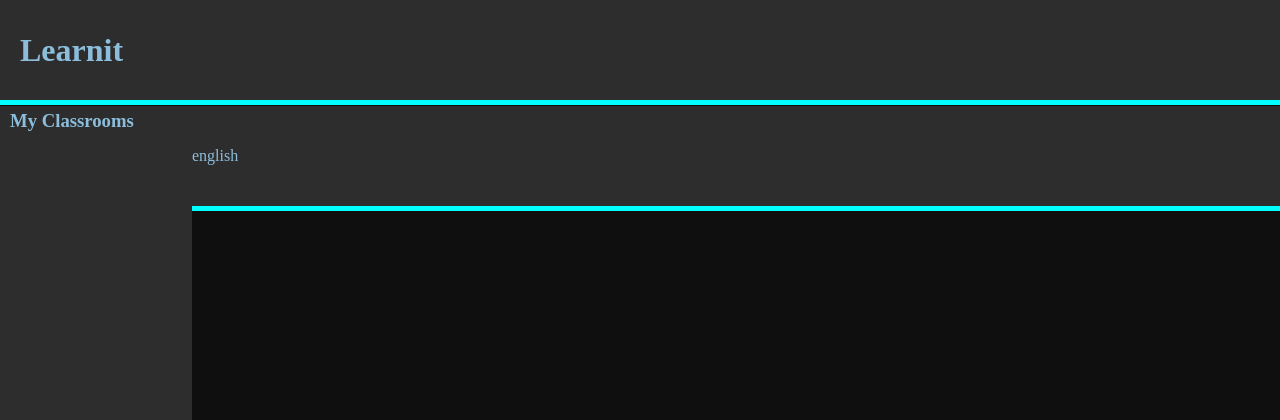
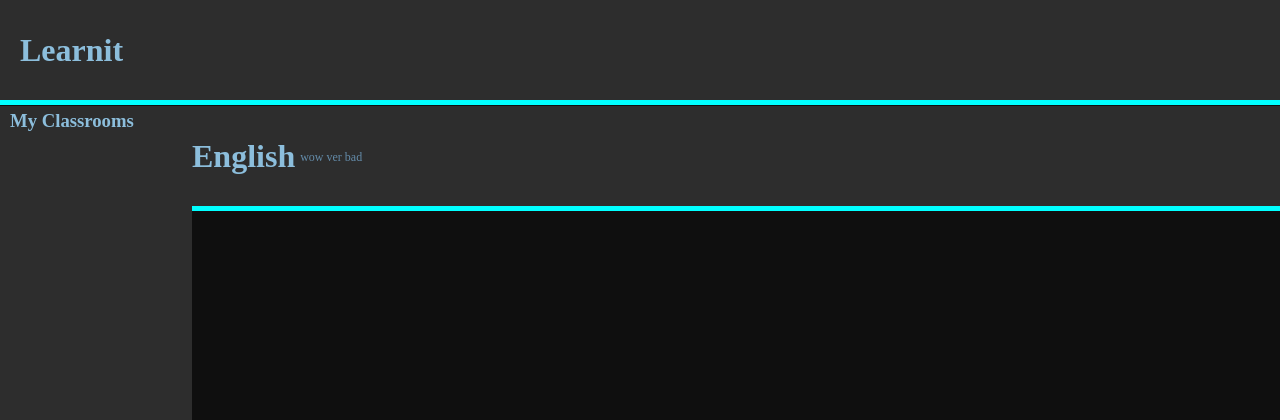
Before and after one commit to Sir-1/learnit, a Flask app: page /classroom/2 in a window 1280 px wide. Shown: the top 420 px of the page. Run offline with Flask 2, Linux system fonts and the light colour scheme; data comes from the database, SQL or seed files in the repository; both versions use the stored data as it was after the commit.

Commit message:
desciption now hsows next to title only works if 1 line

```diff
--- a/static/css/style.css
+++ b/static/css/style.css
@@ -18,8 +18,8 @@ body{
 .title{
   margin-top: 0px;
   width: auto;
-  width:50vw;
   margin-left: 20px;
+  text-transform: capitalize;
 
 }
 
@@ -91,3 +91,24 @@ div.post{
   margin-top: 0px;
 
 }
+
+.class-description{
+  display: inline;
+  margin-left: 5px;
+  color: rgb(100,140,170);
+  font-size: 12px;
+  width: 1px;
+  text-shadow: black;
+  height: auto;
+  line-height: 10px;
+}
+
+.class-title{
+  color: rgb(140,190,220);
+  font-size: xxlarge;
+  margin-top: 0px;
+  text-transform: capitalize;
+  display: inline;
+  float: left;
+
+}
--- a/templates/classroom.html
+++ b/templates/classroom.html
@@ -9,7 +9,12 @@
     {%include 'header.html'%}
     {%include 'sidebar.html'%}
     <div class="header">
-      <p class="title">{{info[1]}}</p>
+
+      <h1 class="class-title">{{info[1]}}</h1>
+      <div >
+          <p class="class-description">{{info[2]}}</p>
+      </div>
+
     </div>
   </body>
 </html>
```
Also changed, not shown: learnit.db.
